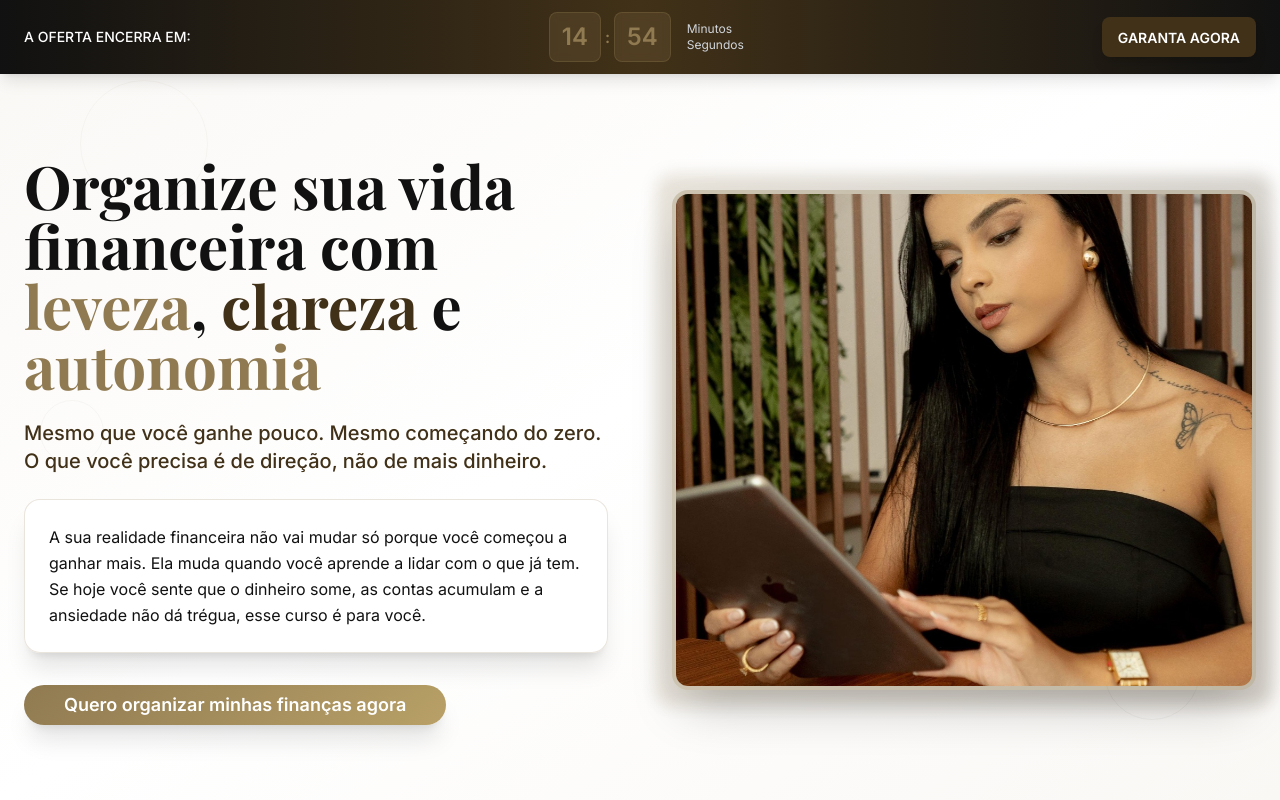
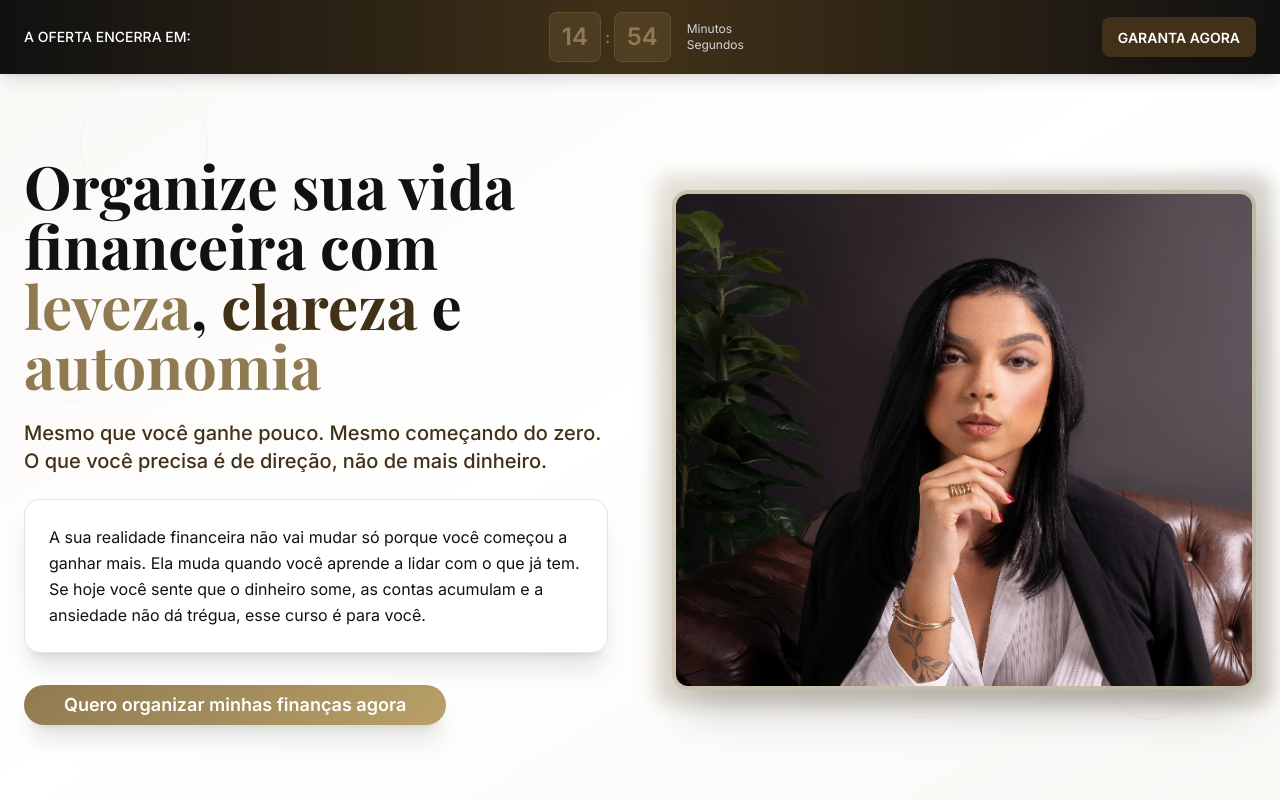
Before and after one commit to LUISFELIPE01010/as-com-proposito-landing, a React (Vite) app: page / in a window 1280 px wide. Shown: the top 800 px of the page. Built offline with nearby package versions, Linux system fonts and the light colour scheme.

Commit message:
Refactor: Update hero section image
Replaced the image in the hero section with the provided image.

```diff
--- a/src/components/HeroSection.tsx
+++ b/src/components/HeroSection.tsx
@@ -55,7 +55,7 @@ const HeroSection = () => {
             <div className="relative">
               <div className="absolute -inset-4 bg-gradient-to-r from-elegant-gold to-elegant-brown rounded-2xl blur opacity-20"></div>
               <img
-                src="/lovable-uploads/49d4e77f-7ae9-4ccf-a14b-3f3df35a22bb.png"
+                src="/lovable-uploads/f8c08a8f-72b4-4d5b-a514-a19667bf93e5.png"
                 alt="Vitória Mendes - Especialista em Finanças"
                 className="relative w-full h-[500px] object-cover rounded-2xl shadow-2xl border-4 border-elegant-gold/30"
               />
```
Also changed, not shown: public/lovable-uploads/f8c08a8f-72b4-4d5b-a514-a19667bf93e5.png (added).
